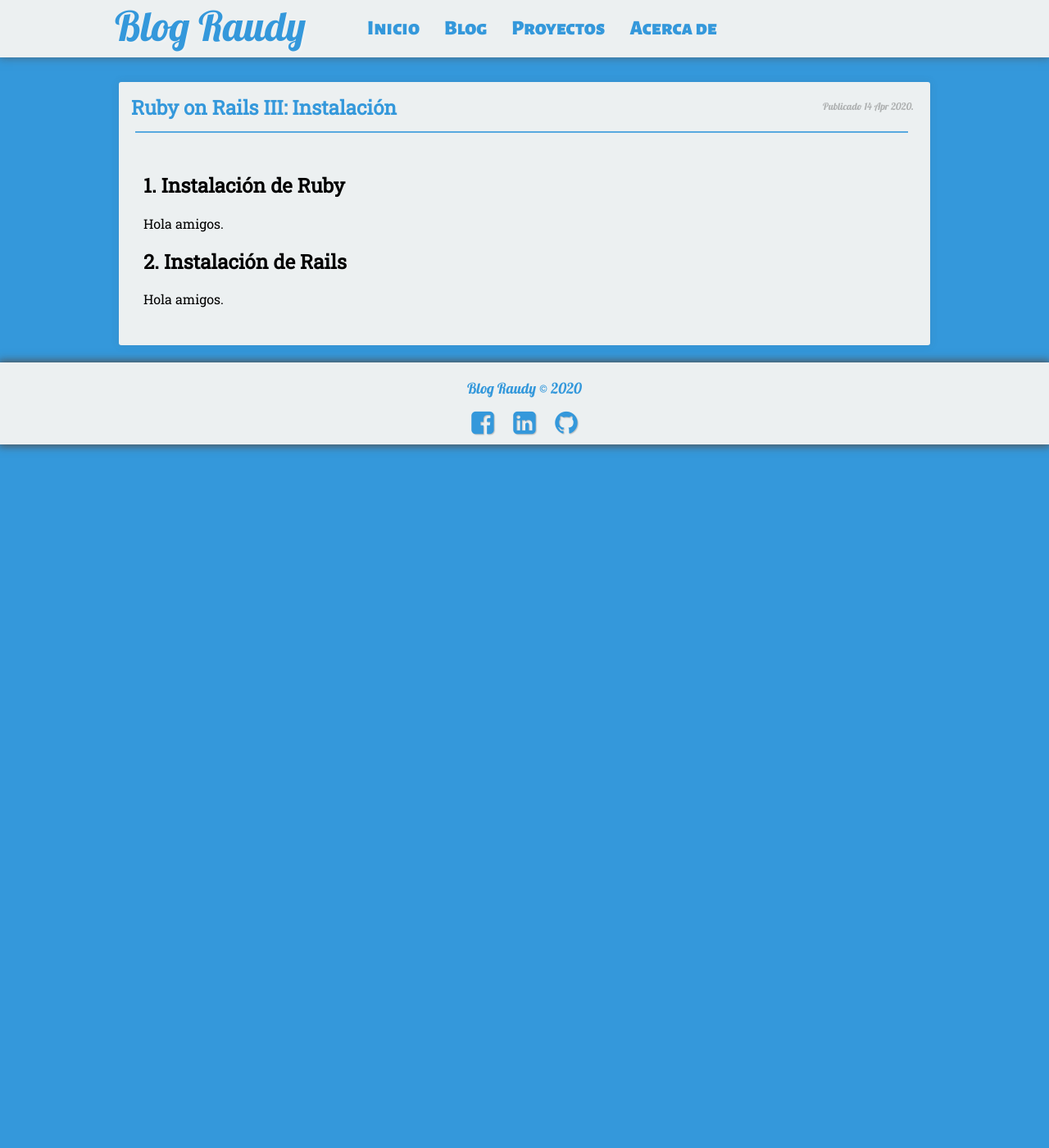
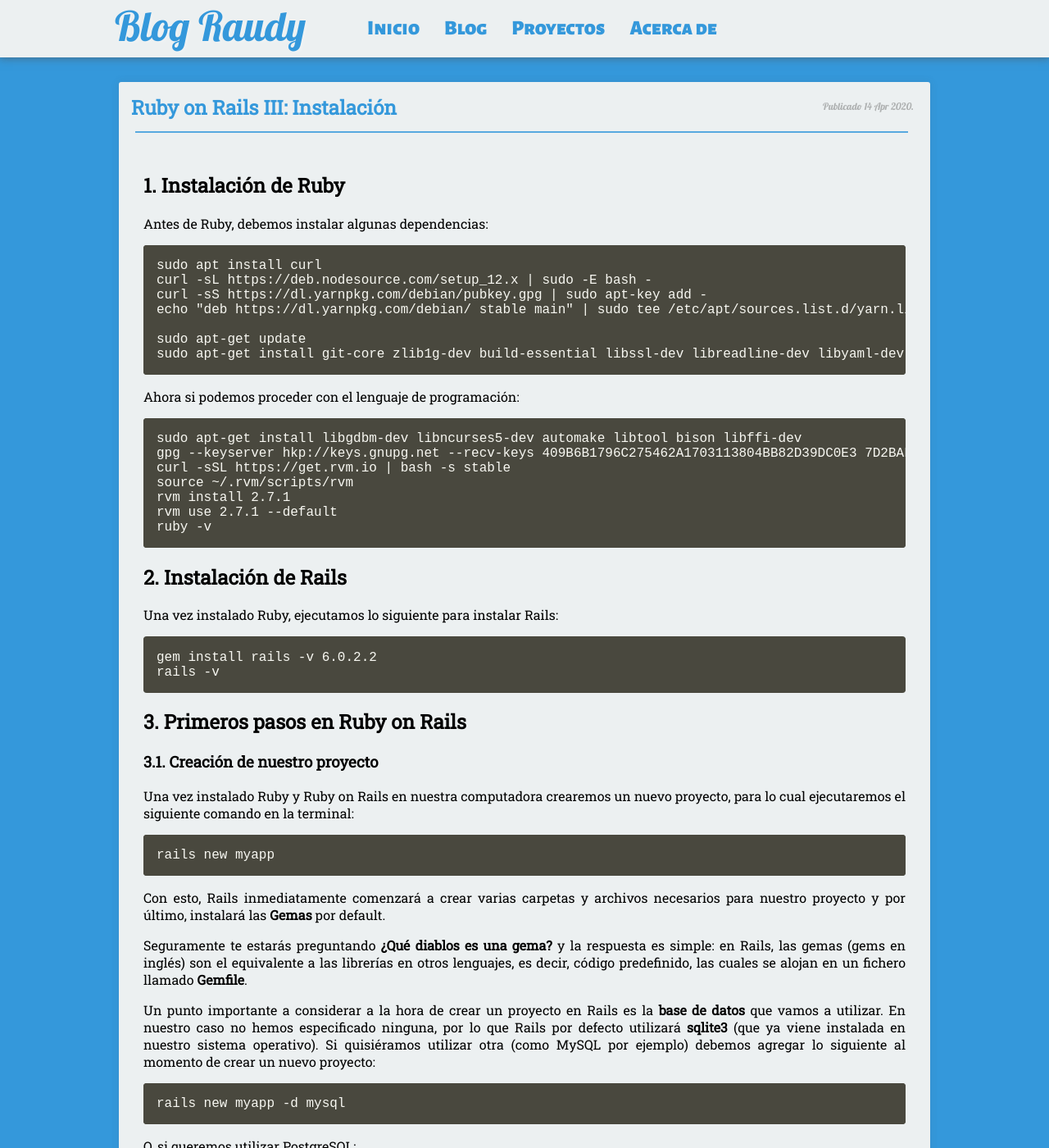
Before and after one commit to nisoto/Blog-anterior-2.0, a Jekyll site: the page built from _posts/2020-04-14-rails-iii-instalacion.md, in a window 1280 px wide and 1400 px high. Shown: the whole window at 82% size. Built offline with Jekyll 4.4.1, drawn with Linux system fonts in a browser that asks for light colours; nearby versions of some CDN libraries; some of the changed text lies outside the part shown.

Commit message:
Update 2020-04-14-rails-iii-instalacion.md

````diff
--- a/_posts/2020-04-14-rails-iii-instalacion.md
+++ b/_posts/2020-04-14-rails-iii-instalacion.md
@@ -8,8 +8,81 @@ tags: [rails]
 
 ## 1. Instalación de Ruby
 
-Hola amigos.
+Antes de Ruby, debemos instalar algunas dependencias:
+
+```
+sudo apt install curl
+curl -sL https://deb.nodesource.com/setup_12.x | sudo -E bash -
+curl -sS https://dl.yarnpkg.com/debian/pubkey.gpg | sudo apt-key add -
+echo "deb https://dl.yarnpkg.com/debian/ stable main" | sudo tee /etc/apt/sources.list.d/yarn.list
+
+sudo apt-get update
+sudo apt-get install git-core zlib1g-dev build-essential libssl-dev libreadline-dev libyaml-dev libsqlite3-dev sqlite3 libxml2-dev libxslt1-dev libcurl4-openssl-dev software-properties-common libffi-dev nodejs yarn
+```
+
+Ahora si podemos proceder con el lenguaje de programación:
+
+```
+sudo apt-get install libgdbm-dev libncurses5-dev automake libtool bison libffi-dev
+gpg --keyserver hkp://keys.gnupg.net --recv-keys 409B6B1796C275462A1703113804BB82D39DC0E3 7D2BAF1CF37B13E2069D6956105BD0E739499BDB
+curl -sSL https://get.rvm.io | bash -s stable
+source ~/.rvm/scripts/rvm
+rvm install 2.7.1
+rvm use 2.7.1 --default
+ruby -v
+```
 
 ## 2. Instalación de Rails
 
-Hola amigos.
+Una vez instalado Ruby, ejecutamos lo siguiente para instalar Rails:
+
+```
+gem install rails -v 6.0.2.2
+rails -v
+```
+
+## 3. Primeros pasos en Ruby on Rails
+
+### 3.1. Creación de nuestro proyecto
+
+Una vez instalado Ruby y Ruby on Rails en nuestra computadora crearemos un nuevo proyecto, para lo cual ejecutaremos el siguiente comando en la terminal:
+
+```
+rails new myapp
+```
+
+Con esto, Rails inmediatamente comenzará a crear varias carpetas y archivos necesarios para nuestro proyecto y por último, instalará las **Gemas** por default.
+
+Seguramente te estarás preguntando **¿Qué diablos es una gema?** y la respuesta es simple: en Rails, las gemas (gems en inglés) son el equivalente a las librerías en otros lenguajes, es decir, código predefinido, las cuales se alojan en un fichero llamado **Gemfile**.
+
+Un punto importante a considerar a la hora de crear un proyecto en Rails es la **base de datos** que vamos a utilizar. En nuestro caso no hemos especificado ninguna, por lo que Rails por defecto utilizará **sqlite3** (que ya viene instalada en nuestro sistema operativo). Si quisiéramos utilizar otra (como MySQL por ejemplo) debemos agregar lo siguiente al momento de crear un nuevo proyecto:
+
+```
+rails new myapp -d mysql
+```
+
+O, si queremos utilizar PostgreSQL:
+
+```
+rails new myapp -d postgresql
+```
+
+### 3.2. Ejecución de nuestra aplicación
+
+Una vez creado nuestro proyecto, para ingresar a su directorio ejecutamos el siguiente comando:
+
+```
+cd myapp
+```
+
+Y luego utilizamos:
+
+```
+rails server
+```
+
+Para iniciar el servidor.
+
+Para ver tu aplicación en acción, abre tu navegador preferido y accede a [http://localhost:3000](http://localhost:3000), donde deberías ver algo como lo siguiente:
+
+![HolaRails]({{ site.baseurl }}/assets/img/hirails!.png)
````
